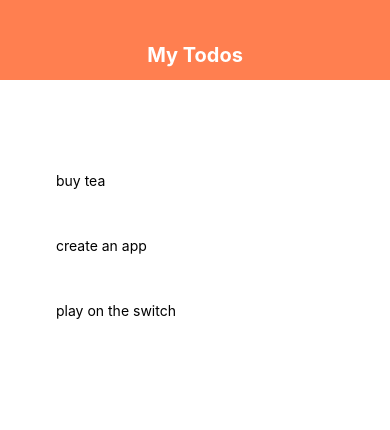
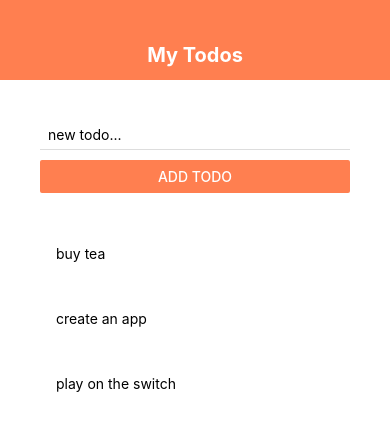
Before and after one commit to ReaganADavenport/React-Native-Reviews, a React Native app: screen / in a window 390 px wide. Shown: the top 430 px of the page. Built offline with nearby package versions, Linux system fonts and the light colour scheme.

Commit message:
created a to-do list, added an add-todo component

```diff
--- a/App.js
+++ b/App.js
@@ -3,6 +3,7 @@
 import { StyleSheet, Text, View, FlatList} from 'react-native';
 
 import Header from './components/header';
+import AddTodo from './components/addtodo';
 import TodoItem from './components/todoitem';
 
 export default function App() {
@@ -19,11 +20,20 @@
     })
   }
 
+  const submitHandler = (text) =>{
+    setTodos((prevTodos) => {
+      return [
+        { text: text, key: Math.random().toString() },
+        ...prevTodos
+      ]
+    })
+  }
+
   return (
     <View style={styles.container}>
       <Header/>
       <View style={styles.content}>
-        {/*To-do Form */}
+        <AddTodo submitHandler={submitHandler}/>
         <View style={styles.list}>
           <FlatList
             data={todos}
--- /dev/null
+++ b/components/addtodo.js
@@ -0,0 +1,32 @@
+import React, {useState} from 'react';
+import { StyleSheet, Text, View, TextInput, Button} from 'react-native';
+
+export default function AddTodo({ submitHandler }) {
+    const [text, setText] = useState();
+
+    const changeHandler = (val) => {
+        setText(val);
+    }
+
+    return(
+        <View>
+            <TextInput
+            style={styles.input}
+            placeholder='new todo...'
+            onChangeText={changeHandler}
+            />
+            <Button onPress={() => submitHandler(text)} title='add todo' color='coral'/>
+        </View>
+    )
+
+}
+
+const styles = StyleSheet.create({
+    input: {
+        marginBottom: 10,
+        paddingHorizontal: 8,
+        paddingVertical: 6,
+        borderBottomWidth: 1,
+        borderBottomColor: '#ddd'
+    }
+})
```
